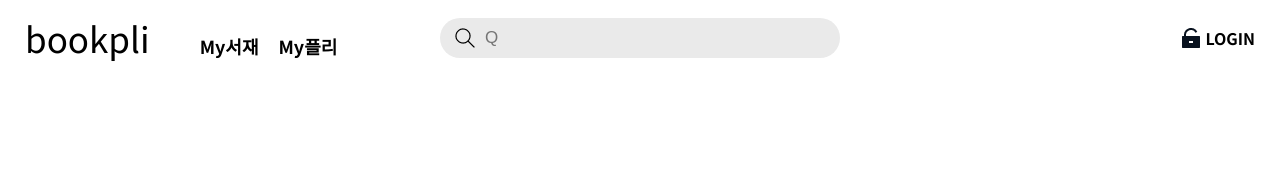
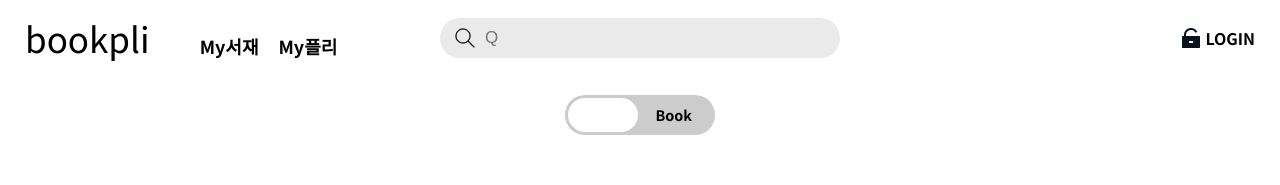
Before and after one commit to mae02142/bookpli, a Vue app in the folder frontend/: page /main in a window 1280 px wide. Shown: the top 185 px of the page. Built offline with nearby package versions, Linux system fonts and the light colour scheme; no server answers.

Commit message:
배영재 알라딘

```diff
--- a/frontend/src/components/bookSection.vue
+++ b/frontend/src/components/bookSection.vue
@@ -5,9 +5,9 @@
         <h1 class="section-title">추천 도서</h1>
         <hr>
         <div class="book-list">
-            <div v-for="book in recommendedBooks" :key="book.id" class="book-item" style="padding-top: 50px;">
+            <div v-for="book in books" :key="book.id" class="book-item" style="padding-top: 50px;">
                 <div class="image-container">
-                    <img :src="book.image" :alt="book.title" class="book-image" />
+                    <img :src="book.cover" :alt="book.title" class="book-image" />
                     <button class="add-btn" style="">+</button>
                 </div>
                 <p class="book-title" style="font-size: 20px; padding-bottom: 5px;">{{ book.title }}</p>
@@ -51,12 +51,58 @@
 </template>
 
 <script>
-import { ref } from "vue";
+import { ref, onMounted } from "vue";
 import 소년이온다 from "@/assets/소년이 온다.jpg"
 
 export default {
     setup() {
     const coverEX = 소년이온다;
+
+    const books = ref([]);
+
+    const apiUrl = "http://www.aladin.co.kr/ttb/api/ItemList.aspx";
+    const ttbKey = "ttbyoungjae.bae1809001";
+
+    const fetchBooksJSONP = () => {
+        return new Promise((resolve, reject) => {
+            const callbackName = `jsonpCallback_${Date.now()}`;
+            const script = document.createElement("script");
+
+            script.src = `${apiUrl}?ttbkey=${ttbKey}&QueryType=ItemNewSpecial&MaxResults=5&start=1&SearchTarget=Book&output=js&Version=20131101&callback=${callbackName}`;
+
+            script.onerror = () => {
+            reject(new Error("JSONP request failed"));
+            document.body.removeChild(script);
+            };
+
+            window[callbackName] = (response) => {
+            console.log("API Response:", response); // 추가된 로그
+            resolve(response);
+            delete window[callbackName];
+            document.body.removeChild(script);
+            };
+
+            document.body.appendChild(script);
+        });
+    };
+
+    const fetchBestsellers = async () => {
+        try {
+            const data = await fetchBooksJSONP();
+            books.value = data.item.map((book) => ({
+                title: book.title,
+                author: book.author,
+                cover: book.cover,
+            }));
+        } catch (error) {
+            console.error("Error fetching bestseller data:", error);
+        }
+    };
+
+    onMounted(async () => {
+        await fetchBestsellers();
+        console.log("Books after fetch:", books.value);
+    });
 
     // Recommended books data
     const recommendedBooks = ref([
@@ -85,7 +131,7 @@ export default {
         { rank: 5, title: "The Wild Robot", author: "Peter Brown" },
     ]);
 
-    return { recommendedBooks, domesticRankings, internationalRankings };
+    return { recommendedBooks, domesticRankings, internationalRankings, books};
     },
 };
 </script>
--- a/frontend/src/views/main/mainPage.vue
+++ b/frontend/src/views/main/mainPage.vue
@@ -4,7 +4,8 @@
     <label class="switch">
       <input type="checkbox" v-model="isMusicSection" />
       <span class="slider">
-                <span class="slider-label">{{ isMusicSection ? "Music" : "Books" }}</span>
+                <span class="slider-label left-label" v-show="isMusicSection">Music</span>
+                <span class="slider-label right-label" v-show="!isMusicSection">Book</span>
             </span>
     </label>
   </div>
@@ -33,66 +34,75 @@ const isMusicSection = ref(false); // Default to 'Book Page'
   align-items: center;
   justify-content: center;
   margin: 20px 0;
-    gap: 10px;
 }
 
 /* Toggle Switch Styles */
 .switch {
   position: relative;
   display: inline-block;
-    width: 80px;
-    height: 35px;
+  width: 150px;
+  height: 40px;
 }
 
 .switch input {
   opacity: 0;
-    width: 0;
-    height: 0;
+  width: 150px; /* Ensures input is clickable */
+  height: 40px;
+  position: absolute; /* Match slider position */
+  z-index: 2; /* Ensure it's above the slider */
+  cursor: pointer;
 }
 
 .slider {
   position: absolute;
-    cursor: pointer;
   top: 0;
   left: 0;
   right: 0;
   bottom: 0;
   background-color: #ccc;
-    transition: 0.4s;
-    border-radius: 35px;
+  border-radius: 20px;
+  transition: background-color 0.4s;
   display: flex;
   align-items: center;
   justify-content: center;
-    font-size: 14px;
-    font-weight: bold;
-    color: Black;
+  color: black;
 }
 
 .slider:before {
   position: absolute;
   content: "";
-    height: 25px;
-    width: 25px;
-    left: 5px;
-    bottom: 5px;
+  height: 34px;
+  width: 70px;
+  left: 3px;
+  bottom: 3px;
   background-color: white;
-    transition: 0.4s;
-    border-radius: 50%;
+  border-radius: 17px;
+  transition: transform 0.4s;
 }
 
 input:checked + .slider {
-    background-color: #007bff;
+  background-color: #f4f4b1;
 }
 
 input:checked + .slider:before {
-    transform: translateX(45px);
+  transform: translateX(75px);
 }
 
-/* Page Label on Slider */
+/* Page Labels */
 .slider-label {
   position: absolute;
-    font-size: 0.8rem;
+  font-size: 0.9rem;
   font-weight: bold;
-    pointer-events: none;
+  user-select: none;
+  transition: opacity 0.4s;
+}
+
+/* Specific positions for labels */
+.left-label {
+  left: 23px; /* Align to the left */
+}
+
+.right-label {
+  right: 23px; /* Align to the right */
 }
 </style>
```
Also changed, not shown: frontend/src/router/index.js (+13 -13 lines), 1 other file (tests, documents, lock files or other folders). Lines whose indentation alone changed are shown as unchanged.
